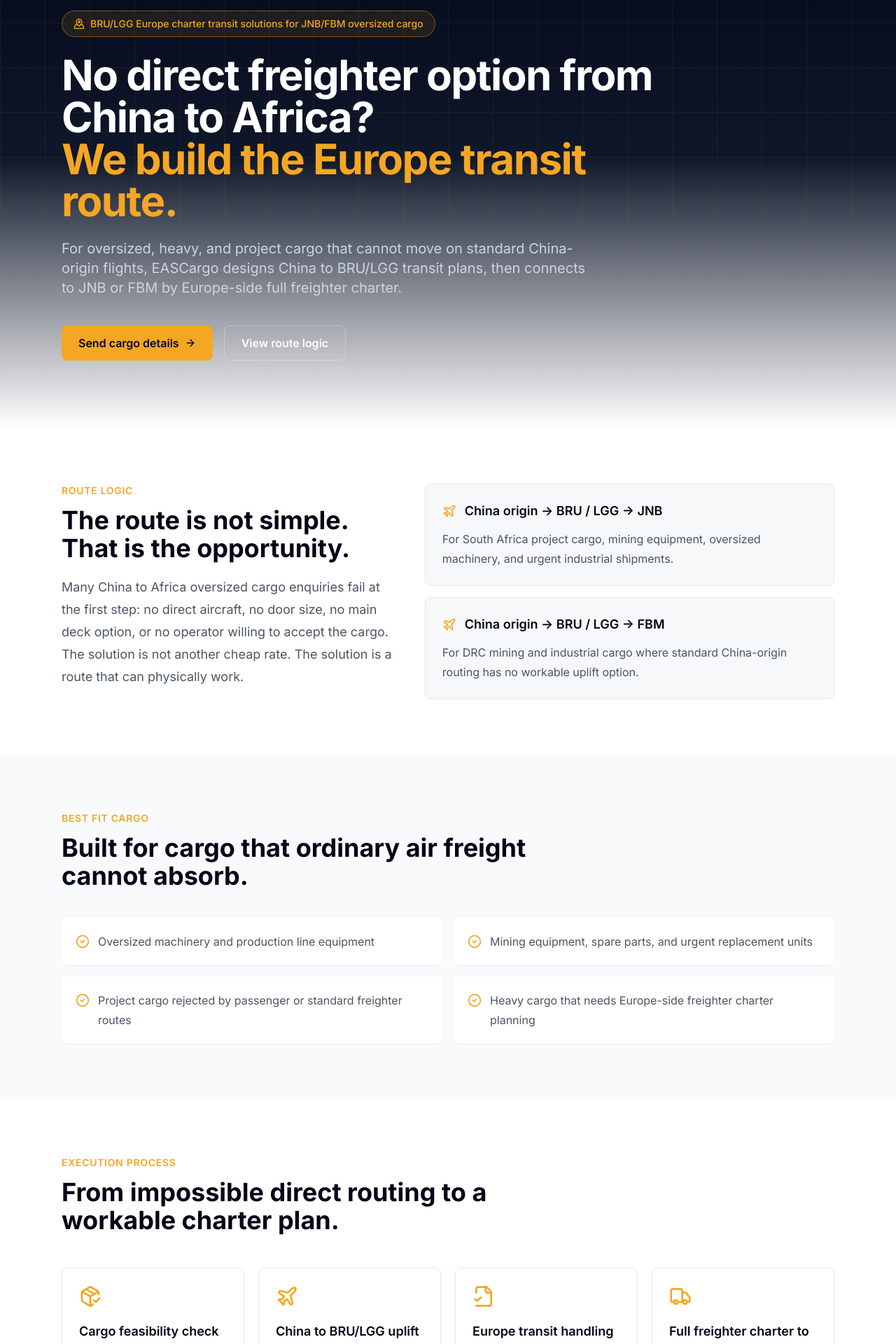
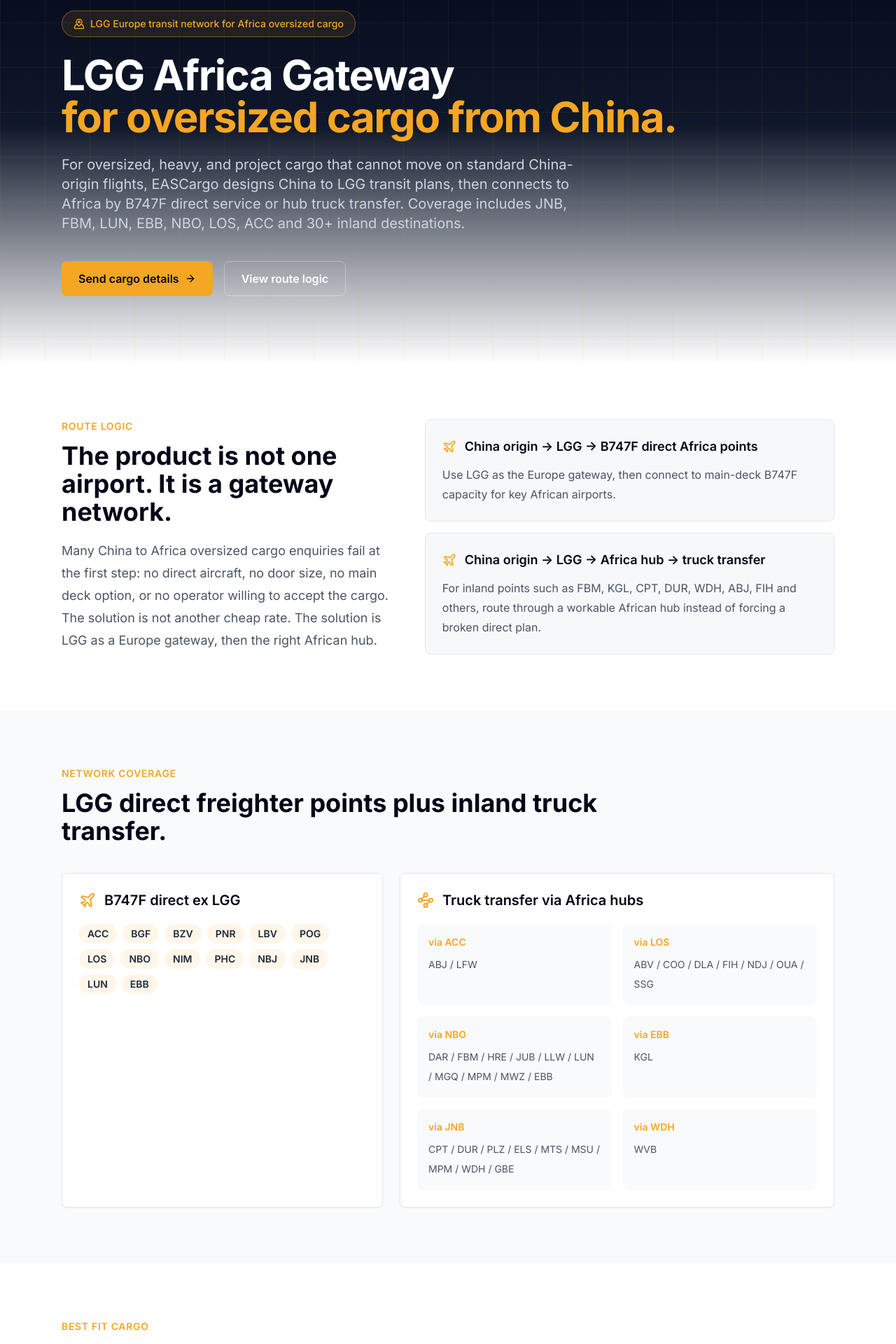
Before and after one commit to aiwebJones/aircargo-personal-brand, a Next.js app: page /china-africa-oversized-cargo-via-europe in a window 1280 px wide. Shown: the part 160-2080 px from the top of the page at 70% size. Built offline with nearby package versions, Linux system fonts and the light colour scheme.

Commit message:
Expand LGG Africa gateway coverage

```diff
--- a/app/china-africa-oversized-cargo-via-europe/page.tsx
+++ b/app/china-africa-oversized-cargo-via-europe/page.tsx
@@ -9,32 +9,59 @@
   Plane,
   ShieldCheck,
   Truck,
+  Waypoints,
 } from 'lucide-react'
 
 export const metadata: Metadata = {
-  title: 'China to Africa Oversized Cargo via BRU/LGG | JNB & FBM Charter Solution',
+  title: 'LGG Africa Gateway | China to Africa Oversized Cargo Network',
   description:
-    'Oversized cargo from China to Africa when no direct flight works. EASCargo designs China to BRU/LGG transit and Europe freighter charter solutions to JNB and FBM.',
+    'China to Africa oversized cargo via LGG. B747F direct flights and Africa truck transfer network covering JNB, FBM, LUN, EBB, NBO, LOS, ACC and 30+ inland destinations.',
   alternates: {
     canonical: 'https://www.eascargo.com/china-africa-oversized-cargo-via-europe/',
   },
   openGraph: {
-    title: 'China to Africa Oversized Cargo via BRU/LGG',
+    title: 'LGG Africa Gateway for Oversized Cargo',
     description:
-      'BRU/LGG Europe charter transit solutions for JNB/FBM oversized cargo when direct China-origin flights cannot work.',
+      'LGG Europe transit network for Africa oversized cargo: B747F direct flights plus hub truck transfer to inland Africa.',
     url: 'https://www.eascargo.com/china-africa-oversized-cargo-via-europe/',
     type: 'website',
   },
 }
 
-const routes = [
+const directFlightDestinations = [
+  'ACC',
+  'BGF',
+  'BZV',
+  'PNR',
+  'LBV',
+  'POG',
+  'LOS',
+  'NBO',
+  'NIM',
+  'PHC',
+  'NBJ',
+  'JNB',
+  'LUN',
+  'EBB',
+]
+
+const truckTransferGroups = [
+  { hub: 'ACC', destinations: ['ABJ', 'LFW'] },
+  { hub: 'LOS', destinations: ['ABV', 'COO', 'DLA', 'FIH', 'NDJ', 'OUA', 'SSG'] },
+  { hub: 'NBO', destinations: ['DAR', 'FBM', 'HRE', 'JUB', 'LLW', 'LUN', 'MGQ', 'MPM', 'MWZ', 'EBB'] },
+  { hub: 'EBB', destinations: ['KGL'] },
+  { hub: 'JNB', destinations: ['CPT', 'DUR', 'PLZ', 'ELS', 'MTS', 'MSU', 'MPM', 'WDH', 'GBE'] },
+  { hub: 'WDH', destinations: ['WVB'] },
+]
+
+const routeCards = [
   {
-    label: 'China origin -> BRU / LGG -> JNB',
-    detail: 'For South Africa project cargo, mining equipment, oversized machinery, and urgent industrial shipments.',
+    label: 'China origin -> LGG -> B747F direct Africa points',
+    detail: 'Use LGG as the Europe gateway, then connect to main-deck B747F capacity for key African airports.',
   },
   {
-    label: 'China origin -> BRU / LGG -> FBM',
-    detail: 'For DRC mining and industrial cargo where standard China-origin routing has no workable uplift option.',
+    label: 'China origin -> LGG -> Africa hub -> truck transfer',
+    detail: 'For inland points such as FBM, KGL, CPT, DUR, WDH, ABJ, FIH and others, route through a workable African hub instead of forcing a broken direct plan.',
   },
 ]
 
@@ -53,18 +80,18 @@
   },
   {
     icon: Plane,
-    title: 'China to BRU/LGG uplift',
+    title: 'China to LGG uplift',
     text: 'Move the cargo out of China first using the most realistic available widebody or freighter option.',
   },
   {
     icon: FileCheck2,
     title: 'Europe transit handling',
-    text: 'Coordinate handover, documents, warehouse handling, build-up, and transfer readiness in BRU or LGG.',
+    text: 'Coordinate handover, documents, warehouse handling, build-up, and transfer readiness at LGG.',
   },
   {
     icon: Truck,
-    title: 'Full freighter charter to Africa',
-    text: 'Arrange the Europe to JNB or FBM leg by full freighter charter when direct China-origin options fail.',
+    title: 'Africa hub and inland delivery',
+    text: 'Connect by B747F direct service or hub truck transfer into JNB, FBM, LUN, EBB, NBO, LOS, ACC and inland points.',
   },
 ]
 
@@ -87,20 +114,20 @@
           <div className="max-w-4xl">
             <div className="mb-6 inline-flex items-center gap-2 rounded-full border border-amberGold/40 bg-amberGold/10 px-4 py-2 text-sm font-medium text-amberGold">
               <MapPinned className="h-4 w-4" />
-              BRU/LGG Europe charter transit solutions for JNB/FBM oversized cargo
+              LGG Europe transit network for Africa oversized cargo
             </div>
             <h1 className="mb-6 text-4xl font-bold leading-tight tracking-tight text-white md:text-6xl">
-              No direct freighter option from China to Africa?
-              <span className="block text-amberGold">We build the Europe transit route.</span>
+              LGG Africa Gateway
+              <span className="block text-amberGold">for oversized cargo from China.</span>
             </h1>
             <p className="max-w-3xl text-lg leading-8 text-slate-300 md:text-xl">
               For oversized, heavy, and project cargo that cannot move on standard China-origin flights,
-              EASCargo designs China to BRU/LGG transit plans, then connects to JNB or FBM by Europe-side
-              full freighter charter.
+              EASCargo designs China to LGG transit plans, then connects to Africa by B747F direct service
+              or hub truck transfer. Coverage includes JNB, FBM, LUN, EBB, NBO, LOS, ACC and 30+ inland destinations.
             </p>
             <div className="mt-10 flex flex-col gap-4 sm:flex-row">
               <a
-                href="mailto:globegsa@Gmail.com?subject=JNB%20FBM%20oversized%20cargo%20via%20BRU%20LGG%20quote"
+                href="mailto:globegsa@Gmail.com?subject=LGG%20Africa%20Gateway%20oversized%20cargo%20quote"
                 className="inline-flex items-center justify-center gap-2 rounded-lg bg-amberGold px-6 py-3 font-semibold text-slate-950 transition hover:bg-amberGold/90"
               >
                 Send cargo details
@@ -122,16 +149,16 @@
           <div>
             <p className="mb-3 text-sm font-semibold uppercase tracking-wider text-amberGold">Route logic</p>
             <h2 className="mb-5 text-3xl font-bold text-slate-950 md:text-4xl">
-              The route is not simple. That is the opportunity.
+              The product is not one airport. It is a gateway network.
             </h2>
             <p className="text-lg leading-8 text-textSecondary">
               Many China to Africa oversized cargo enquiries fail at the first step: no direct aircraft,
               no door size, no main deck option, or no operator willing to accept the cargo. The solution is
-              not another cheap rate. The solution is a route that can physically work.
+              not another cheap rate. The solution is LGG as a Europe gateway, then the right African hub.
             </p>
           </div>
           <div className="grid gap-4">
-            {routes.map((route) => (
+            {routeCards.map((route) => (
               <div key={route.label} className="rounded-lg border border-borderLight bg-surface p-6">
                 <div className="mb-3 flex items-center gap-3 text-lg font-semibold text-slate-950">
                   <Plane className="h-5 w-5 text-amberGold" />
@@ -145,6 +172,46 @@
       </section>
 
       <section className="bg-slate-50 py-20">
+        <div className="mx-auto max-w-6xl px-6">
+          <div className="mb-10 max-w-3xl">
+            <p className="mb-3 text-sm font-semibold uppercase tracking-wider text-amberGold">Network coverage</p>
+            <h2 className="text-3xl font-bold text-slate-950 md:text-4xl">
+              LGG direct freighter points plus inland truck transfer.
+            </h2>
+          </div>
+          <div className="grid gap-6 lg:grid-cols-[0.85fr_1.15fr]">
+            <div className="rounded-lg border border-borderLight bg-white p-6 shadow-sm">
+              <div className="mb-5 flex items-center gap-3">
+                <Plane className="h-6 w-6 text-amberGold" />
+                <h3 className="text-xl font-semibold text-slate-950">B747F direct ex LGG</h3>
+              </div>
+              <div className="flex flex-wrap gap-2">
+                {directFlightDestinations.map((code) => (
+                  <span key={code} className="rounded-full bg-amberGold/10 px-3 py-1 text-sm font-semibold text-slate-800">
+                    {code}
+                  </span>
+                ))}
+              </div>
+            </div>
+            <div className="rounded-lg border border-borderLight bg-white p-6 shadow-sm">
+              <div className="mb-5 flex items-center gap-3">
+                <Waypoints className="h-6 w-6 text-amberGold" />
+                <h3 className="text-xl font-semibold text-slate-950">Truck transfer via Africa hubs</h3>
+              </div>
+              <div className="grid gap-4 md:grid-cols-2">
+                {truckTransferGroups.map((group) => (
+                  <div key={group.hub} className="rounded-lg bg-slate-50 p-4">
+                    <div className="mb-2 text-sm font-semibold text-amberGold">via {group.hub}</div>
+                    <div className="text-sm leading-7 text-textSecondary">{group.destinations.join(' / ')}</div>
+                  </div>
+                ))}
+              </div>
+            </div>
+          </div>
+        </div>
+      </section>
+
+      <section className="py-20">
         <div className="mx-auto max-w-6xl px-6">
           <div className="mb-10 max-w-3xl">
             <p className="mb-3 text-sm font-semibold uppercase tracking-wider text-amberGold">Best fit cargo</p>
@@ -192,7 +259,7 @@
             <p className="text-lg leading-8 text-slate-300">
               Send the cargo dimensions, gross weight, packing photos, origin city, required airport,
               ready date, and any special lifting or handling notes. We will first tell you whether
-              China direct is possible, or whether BRU/LGG transit is the realistic path.
+              China direct is possible, or whether LGG transit plus an African hub is the realistic path.
             </p>
           </div>
           <div className="rounded-lg border border-white/10 bg-white/5 p-6">
@@ -204,7 +271,7 @@
               <li>Commodity and HS code if available</li>
               <li>Dimensions, weight, and number of pieces</li>
               <li>Packing photos and lifting points</li>
-              <li>Origin city in China and destination airport JNB or FBM</li>
+              <li>Origin city in China and destination airport or inland city in Africa</li>
               <li>Ready date and latest acceptable arrival date</li>
             </ul>
             <a
--- a/components/sections/HeroSection.tsx
+++ b/components/sections/HeroSection.tsx
@@ -95,7 +95,7 @@
               用AI实时监控仓位、预警风险、优化路线。旺季不慌，淡季不愁。
               <br />
               <span className="text-slate-700 font-semibold">
-                BRU/LGG Europe charter transit solutions for JNB/FBM oversized cargo.
+                LGG Europe transit network for Africa oversized cargo: JNB, FBM, LUN, EBB, NBO, LOS, ACC and 30+ inland destinations.
               </span>
             </p>
 
@@ -128,7 +128,7 @@
                 whileTap={{ scale: 0.98 }}
               >
                 <Route className="w-4 h-4" />
-                <span className="font-medium">查看欧洲中转包机方案</span>
+                <span className="font-medium">查看 LGG 非洲中转网络</span>
               </motion.a>
             </div>
 
--- a/components/sections/HeroSectionEN.tsx
+++ b/components/sections/HeroSectionEN.tsx
@@ -58,7 +58,7 @@
             AI monitors space availability in real-time, warns of risks, and optimizes routes. No more peak season panic.
             <br />
             <span className="text-textPrimary font-semibold">
-              BRU/LGG Europe charter transit solutions for JNB/FBM oversized cargo.
+              LGG Europe transit network for Africa oversized cargo: JNB, FBM, LUN, EBB, NBO, LOS, ACC and 30+ inland destinations.
             </span>
           </p>
 
```
